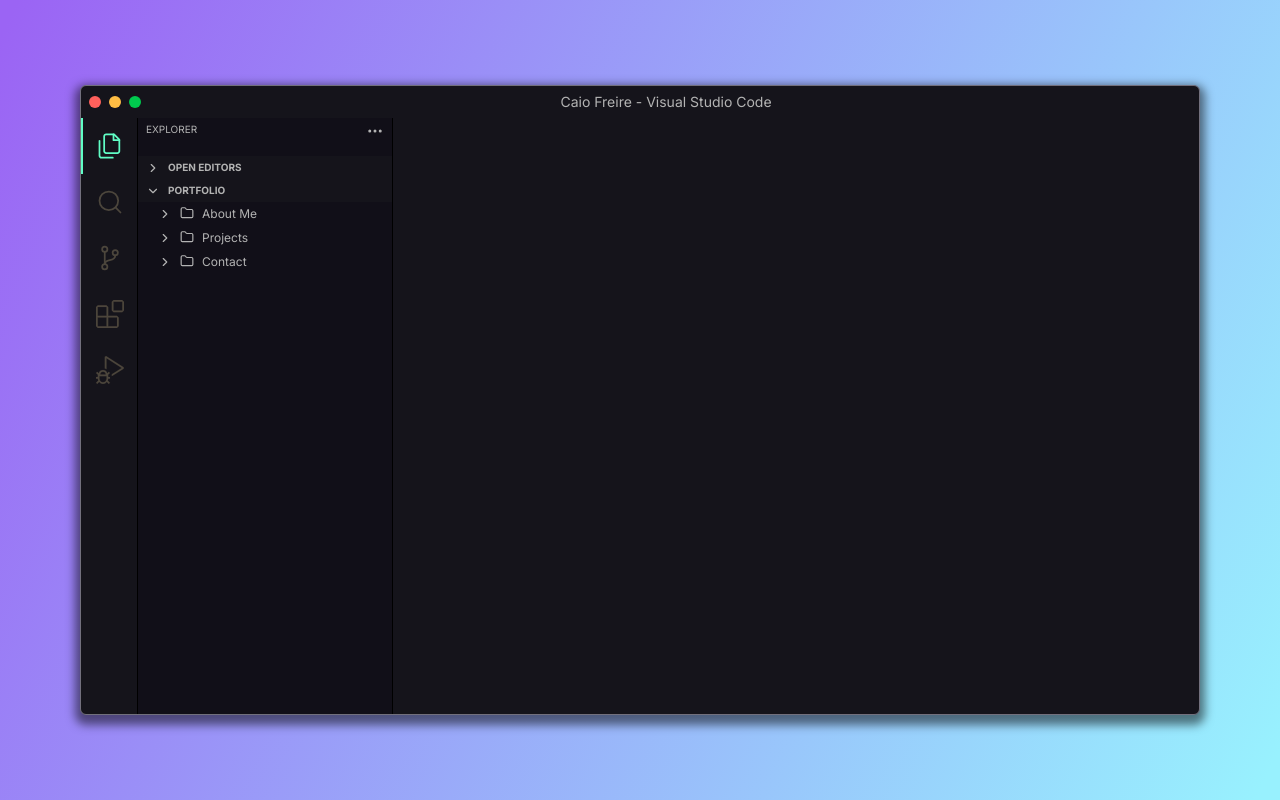
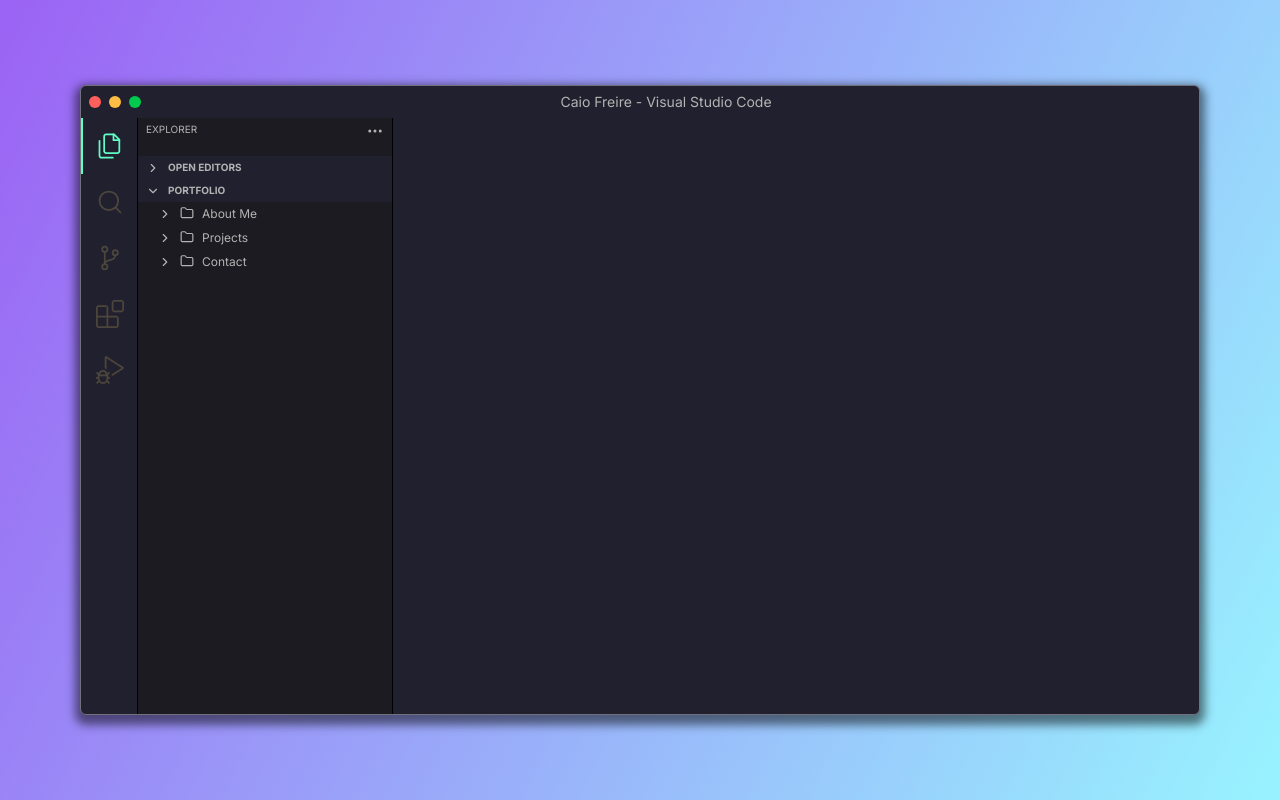
Before and after one commit to devCaioFreire/vscode-portfolio, a Next.js app: page / in a window 1280 px wide. Built offline with nearby package versions, Linux system fonts and the light colour scheme.

Commit message:
modified:   src/components/Explorer/SubMenu.tsx 	modified:   tailwind.config.js

```diff
--- a/src/components/Explorer/SubMenu.tsx
+++ b/src/components/Explorer/SubMenu.tsx
@@ -24,7 +24,7 @@
       items-center
       gap-2
       px-2
-      py-1
+      py-1 r
       w-full
       bg-vscodeBg"
       >
--- a/tailwind.config.js
+++ b/tailwind.config.js
@@ -6,8 +6,8 @@
       app: "linear-gradient(115.73deg, #9B64F4 1.06%, #98F1FE 98.56%)",
     },
     colors: {
-      vscodeBg: "#15141B",
-      vscodeBgSidebar: "#110F18",
+      vscodeBg: "#21202E",
+      vscodeBgSidebar: "#1C1B22",
 
       macOsClose: "#FF605C",
       macOsMinimise: "#FFBD44",
```
